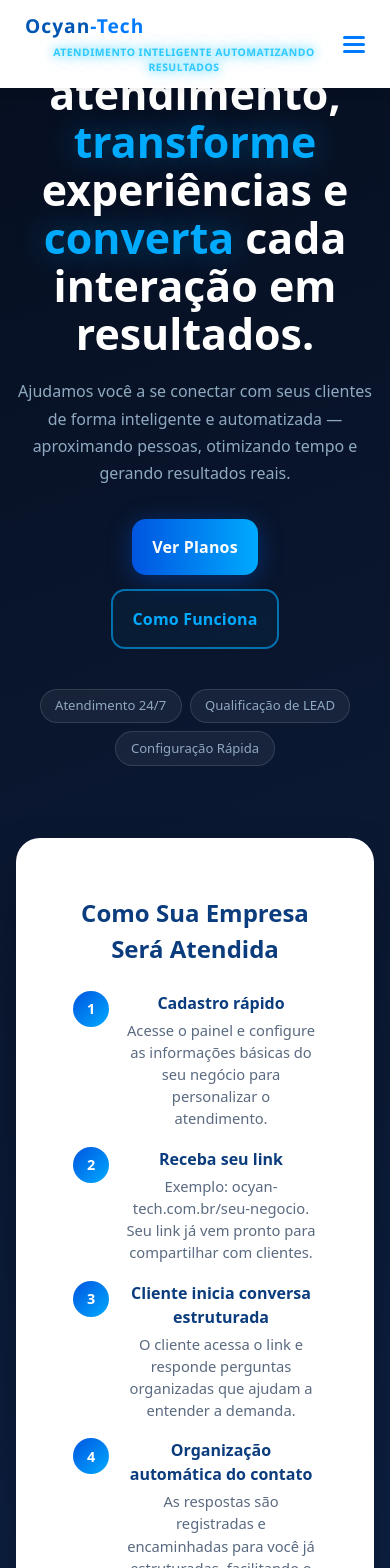
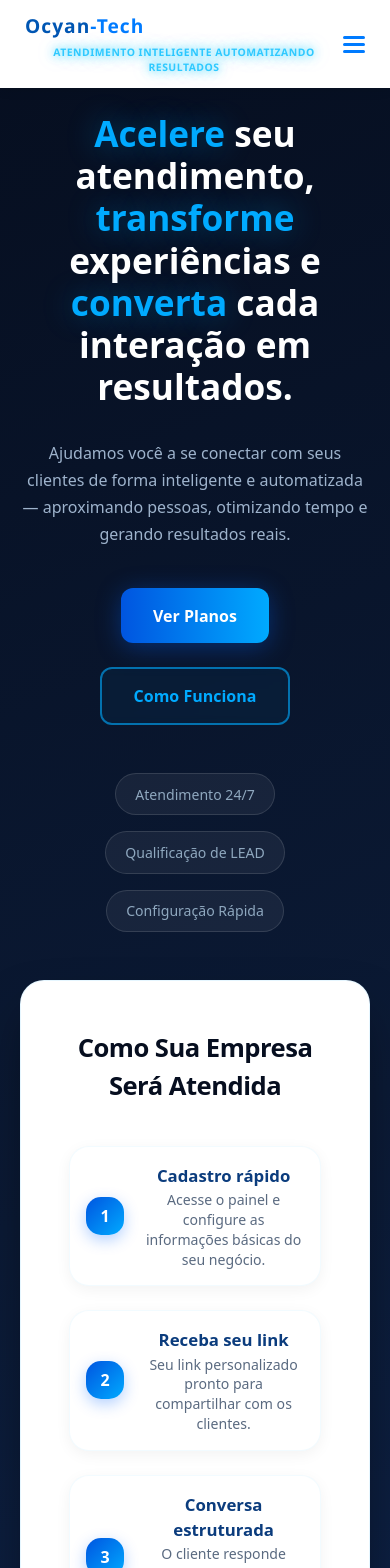
Before and after one commit to OcimarPrado/Frontend-ProjetoA, a React (Vite) app: page / in a window 390 px wide. Shown: the top 1568 px of the page. Built offline with nearby package versions, Linux system fonts and the light colour scheme.

Commit message:
ajuste hero responsivo

```diff
--- a/src/components/Hero.tsx
+++ b/src/components/Hero.tsx
@@ -20,15 +20,10 @@ const Hero: React.FC = () => {
           </p>
 
           <div className="hero-cta">
-            <a href="#planos" className="btn-primary">
-              Ver Planos
-            </a>
-            <a href="#como-funciona" className="btn-secondary">
-              Como Funciona
-            </a>
+            <a href="#planos" className="btn-primary">Ver Planos</a>
+            <a href="#como-funciona" className="btn-secondary">Como Funciona</a>
           </div>
 
-          {/* Seção de Badges com Tooltip */}
           <div className="hero-features">
             <div
               className="feature-badge"
@@ -63,44 +58,28 @@ const Hero: React.FC = () => {
               <div className="step-number">1</div>
               <div className="step-content">
                 <strong>Cadastro rápido</strong>
-                <p>
-                  Acesse o painel e configure as informações básicas do seu
-                  negócio para personalizar o atendimento.
-                </p>
+                <p>Acesse o painel e configure as informações básicas do seu negócio.</p>
               </div>
             </div>
-
             <div className="info-step">
               <div className="step-number">2</div>
               <div className="step-content">
                 <strong>Receba seu link</strong>
-                <p>
-                  Exemplo: ocyan-tech.com.br/seu-negocio. Seu link já vem pronto
-                  para compartilhar com clientes.
-                </p>
+                <p>Seu link personalizado pronto para compartilhar com os clientes.</p>
               </div>
             </div>
-
             <div className="info-step">
               <div className="step-number">3</div>
               <div className="step-content">
-                <strong>Cliente inicia conversa estruturada</strong>
-                <p>
-                  O cliente acessa o link e responde perguntas organizadas que
-                  ajudam a entender a demanda.
-                </p>
+                <strong>Conversa estruturada</strong>
+                <p>O cliente responde perguntas organizadas que facilitam a demanda.</p>
               </div>
             </div>
-
             <div className="info-step">
               <div className="step-number">4</div>
               <div className="step-content">
-                <strong>Organização automática do contato</strong>
-                <p>
-                  As respostas são registradas e encaminhadas para você já
-                  estruturadas, facilitando o atendimento e evitando perda de
-                  informações.
-                </p>
+                <strong>Organização automática</strong>
+                <p>Receba os contatos já filtrados e prontos para o fechamento.</p>
               </div>
             </div>
           </div>
--- a/src/styles/Hero.css
+++ b/src/styles/Hero.css
@@ -5,42 +5,36 @@
   display: flex;
   justify-content: center;
   align-items: center;
-  min-height: 50vh;
+  min-height: 80vh;
   position: relative;
   overflow: hidden;
 }
 
-.hero::before {
-  content: '';
-  position: absolute;
-}
-
 .hero-inner {
   display: grid;
-  grid-template-columns: 1.2fr 0.8fr; /* Dá um pouco mais de espaço para o texto */
-  gap: 5rem;
+  grid-template-columns: 1.2fr 0.8fr;
+  gap: 3rem;
   max-width: 1200px;
   width: 100%;
-  align-items: center; /* Alinha o texto e o card horizontalmente */
-  z-index: 1; /* Garante que fique acima de elementos de decoração */
+  align-items: center;
+  z-index: 1;
 }
 
 .hero h1 {
-  font-size: clamp(2.5rem, 3vw, 1rem);
+  font-size: clamp(2.2rem, 4vw, 3.5rem);
   font-weight: 800;
-  margin-bottom:2.5rem;
-  margin-top: -50px;
-  line-height: 1.;
-  text-align: left; /* Garante alinhamento à esquerda no desktop */
+  margin-bottom: 2rem;
+  line-height: 1.2;
+  text-align: left;
 }
 
-.hero h1 span {
+.hero h1 span.highlight {
   color: #00aaff;
   text-shadow: 0 0 30px rgba(0, 170, 255, 0.4);
 }
 
 .hero-description {
-  font-size: clamp(1rem, 2.5vw, 1.2rem);
+  font-size: clamp(1rem, 1.5vw, 1.2rem);
   color: #9eb3cc;
   margin-bottom: 2.5rem;
   line-height: 1.7;
@@ -48,31 +42,24 @@
 
 .hero-cta {
   display: flex;
-  gap: 3rem;
-  margin-bottom: 2.5rem;
+  gap: 1.5rem;
+  margin-bottom: 3rem;
   flex-wrap: wrap;
 }
 
-.btn-primary,
-.btn-secondary {
+.btn-primary, .btn-secondary {
   padding: 0.95rem 2rem;
   border-radius: 12px;
   font-weight: 700;
   font-size: 1rem;
   text-decoration: none;
   transition: all 0.3s ease;
-  letter-spacing: 0.01em;
 }
 
 .btn-primary {
   background: linear-gradient(90deg, #0055e0, #00aaff);
   color: #fff;
   box-shadow: 0 4px 24px rgba(0, 100, 255, 0.35);
-}
-
-.btn-primary:hover {
-  transform: translateY(-3px);
-  box-shadow: 0 8px 28px rgba(0, 102, 255, 0.55);
 }
 
 .btn-secondary {
@@ -82,23 +69,111 @@
   backdrop-filter: blur(4px);
 }
 
-.btn-secondary:hover {
-  background: rgba(0, 170, 255, 0.15);
-  border-color: #00aaff;
+/* =====================
+   INFO BOX PREMIUM (DESIGN ATUALIZADO)
+   ===================== */
+.info-box {
+  background: rgba(255, 255, 255, 0.95); /* Branco quase sólido com leve transparência */
+  backdrop-filter: blur(10px);
+  color: #0b3c7d;
+  padding: 3.5rem 2.5rem;
+  border-radius: 40px; /* Bordas mais arredondadas para aspecto moderno */
+  box-shadow:
+    0 20px 40px rgba(0, 0, 0, 0.2),
+    inset 0 0 0 1px rgba(255, 255, 255, 0.5);
+  border: 1px solid rgba(0, 170, 255, 0.1);
+  position: relative;
+  overflow: hidden;
 }
 
-.hero-features {
+.info-box h3 {
+  font-size: 1.6rem;
+  font-weight: 800;
+  margin-bottom: 2.5rem;
+  color: #060e1f;
+  text-align: center;
+  letter-spacing: -0.02em;
+}
+
+.info-steps {
   display: flex;
-  gap: 3rem;
-  flex-wrap: wrap;
+  flex-direction: column;
+  gap: 1.5rem;
+}
+
+/* Transformando cada passo em um mini-card premium */
+.info-step {
+  display: flex;
+  align-items: center;
+  gap: 1.2rem;
+  background: #ffffff;
+  padding: 1.2rem;
+  border-radius: 20px;
+  transition: all 0.4s cubic-bezier(0.175, 0.885, 0.32, 1.275);
+  box-shadow: 0 4px 15px rgba(0, 0, 0, 0.05);
+  border: 1px solid rgba(0, 170, 255, 0.05);
+}
+
+.info-step:hover {
+  transform: translateY(-5px) scale(1.02);
+  box-shadow: 0 12px 25px rgba(0, 100, 255, 0.1);
+  border-color: rgba(0, 170, 255, 0.3);
+}
+
+.step-number {
+  background: linear-gradient(135deg, #0055e0, #00aaff);
+  color: #fff;
+  font-weight: 800;
+  width: 45px;
+  height: 45px;
+  border-radius: 15px; /* Quadrado arredondado como na imagem */
+  display: flex;
+  align-items: center;
+  justify-content: center;
+  flex-shrink: 0;
+  font-size: 1.1rem;
+  box-shadow: 0 5px 15px rgba(0, 100, 255, 0.3);
+}
+
+.step-content strong {
+  display: block;
+  font-size: 1.05rem;
+  color: #0b3c7d;
+  margin-bottom: 0.15rem;
+  font-weight: 700;
+}
+
+.step-content p {
+  color: #5a6a80;
+  font-size: 0.88rem;
+  margin: 0;
+  line-height: 1.4;
+}
+
+/* Ajuste Mobile para o Novo Design */
+@media (max-width: 480px) {
+  .info-box {
+    padding: 2.5rem 1.5rem;
+    border-radius: 30px;
+  }
+
+  .info-step {
+    padding: 1rem;
+  }
+
+  .step-number {
+    width: 38px;
+    height: 38px;
+    font-size: 1rem;
+  }
 }
 
 /* =====================
-   FEATURE BADGES COM TOOLTIP
+   FEATURE BADGES (TOOLTIP)
    ===================== */
 .hero-features {
   display: flex;
-  gap: 2rem;
+  gap: 1rem;
   flex-wrap: wrap;
   position: relative;
 }
@@ -107,127 +182,73 @@
   background: rgba(255, 255, 255, 0.06);
   border: 1px solid rgba(255, 255, 255, 0.12);
   border-radius: 999px;
-  padding: .6rem 1.2rem; /* Ajustado para formato pílula */
+  padding: 0.6rem 1.2rem;
   font-size: 0.88rem;
   color: #8fa8bf;
   transition: all 0.3s ease;
-  cursor: help; /* Indica que há uma informação extra */
-  position: relative; /* Necessário para o tooltip */
+  cursor: help;
+  position: relative;
 }
 
-/* O "Card" explicativo que fica escondido */
+/* O Card que flutua acima do botão */
 .feature-badge::after {
-  content: attr(data-tooltip); /* Pega o texto do HTML */
+  content: attr(data-tooltip);
   position: absolute;
-  bottom: 140%;
+  bottom: 140%; /* Ajustado para ficar acima */
   left: 50%;
   transform: translateX(-50%) translateY(10px);
-  background: #0d2248; /* Cor interna do seu Hero */
+  background: #00aaff;
   color: #fff;
   padding: 12px;
   border-radius: 12px;
+  width: 220px;
   font-size: 0.8rem;
-  width: 200px;
+  line-height: 1.4;
   text-align: center;
-  line-height: 1.4;
-  box-shadow: 0 10px 30px rgba(0, 0, 0, 0.5);
-  border: 1px solid rgba(0, 170, 255, 0.3);
-  pointer-events: none;
+  box-shadow: 0 10px 30px rgba(0,0,0,0.5);
   opacity: 0;
   visibility: hidden;
-  transition: all 0.3s ease;
+  transition: all 0.3s cubic-bezier(0.175, 0.885, 0.32, 1.275);
   z-index: 100;
-  white-space: normal; /* Permite quebra de linha no texto explicativo */
+  white-space: normal;
 }
 
 /* Triângulo do balão */
 .feature-badge::before {
   content: '';
   position: absolute;
-  bottom: 10%;
+  bottom: 125%;
   left: 50%;
   transform: translateX(-50%);
-  border-width: 10px 10px 10px;
+  border-width: 8px 8px 0 8px;
   border-style: solid;
-  border-color: rgba(0, 170, 255, 0.3) transparent transparent transparent;
+  border-color: #00aaff transparent transparent transparent;
   opacity: 0;
   visibility: hidden;
   transition: all 0.3s ease;
   z-index: 101;
 }
 
-/* Mostrar ao passar o mouse ou focar (clique mobile) */
-.feature-badge:hover::after,
-.feature-badge:focus::after,
-.feature-badge:hover::before,
-.feature-badge:focus::before {
+.feature-badge:hover::after, .feature-badge:focus::after,
+.feature-badge:hover::before, .feature-badge:focus::before {
   opacity: 1;
   visibility: visible;
-  transform: translateX(-50%) translateY(180%);
+  transform: translateX(-50%) translateY(0);
 }
 
 .feature-badge:hover {
   background: rgba(0, 170, 255, 0.15);
-  border-color: rgba(0, 170, 255, 0.5);
-  color: #00ccff;
+  border-color: #00aaff;
+  color: #fff;
 }
 
 /* Info Box */
 .info-box {
-  background: rgba(255, 255, 255, 1);
+  background: #fff;
   color: #0b3c7d;
-  padding: 3.5rem;
+  padding: 3rem;
   border-radius: 24px;
   box-shadow: 0 25px 50px -12px rgba(0, 0, 0, 0.5);
-  border: 1px solid rgba(255, 255, 255, 0.1);
-}
-
-.info-box h3 {
-  font-size: 1.5rem;
-  font-weight: 800;
-  margin-bottom: 1.5rem;
-  color: #0b3c7d;
-  text-align: center;
-}
-
-.info-steps {
-  display: flex;
-  flex-direction: column;
-  gap: 1.1rem;
-}
-
-.info-step {
-  display: flex;
-  align-items: flex-start;
-  gap: 1rem;
-}
-
-.step-number {
-  background: linear-gradient(135deg, #0055e0, #00aaff);
-  color: #fff;
-  font-weight: 700;
-  width: 36px;
-  height: 36px;
-  border-radius: 50%;
-  display: flex;
-  align-items: center;
-  justify-content: center;
-  flex-shrink: 0;
-  font-size: 0.9rem;
-}
-
-.step-content strong {
-  display: block;
-  font-size: 1rem;
-  color: #0b3c7d;
-  margin-bottom: 0.25rem;
-}
-
-.step-content p {
-  color: #5a6a80;
-  font-size: 0.92rem;
-  margin: 0;
-  line-height: 1.5;
 }
 
 /* =====================
@@ -235,77 +256,22 @@
    ===================== */
 @media (max-width: 900px) {
   .hero {
-    padding: 35rem 1.25rem 3.5rem;
-    min-height: 100svh;
-    align-items: flex-start;
+    padding: 7rem 1.25rem 3rem; /* Padding corrigido para o slogan aparecer */
+    min-height: auto;
   }
 
   .hero-inner {
     grid-template-columns: 1fr;
-    gap: 4.5rem;
+    gap: 3rem;
+    text-align: center;
   }
 
   .hero h1 {
-    font-size: clamp(2.4rem, 9vw, 3rem);
-    line-height: 1.12;
     text-align: center;
-    margin-bottom: 1.25rem;
+    margin-top: 0;
   }
 
-  .hero-description {
-    font-size: clamp(1rem, 4vw, 1.1rem);
-    text-align: center;
-    color: #8faac0;
-    margin-bottom: 2rem;
-  }
-
-  .hero-cta {
+  .hero-cta, .hero-features {
     justify-content: center;
-    gap: 0.85rem;
-  }
-
-  .btn-primary,
-  .btn-secondary {
-    flex: 1 1 140px;
-    text-align: center;
-    padding: 1rem 1.25rem;
-    font-size: 1rem;
-    border-radius: 14px;
-  }
-
-  .hero-features {
-    justify-content: center;
-    gap: 0.5rem;
-  }
-
-  .feature-badge {
-    font-size: 0.82rem;
-    padding: 0.4rem 0.9rem;
-  }
-
-  .info-box {
-    margin-top: 0;
   }
 }
-
-@media (max-width: 480px) {
-  .hero {
-    padding: 4.5rem 1rem 3rem;
-  }
-
-  .hero h1 {
-    font-size: clamp(2.2rem, 11vw, 2.8rem);
-  }
-
-  .btn-primary,
-  .btn-secondary {
-    flex: 1 1 100%;
-    max-width: 320px;
-    margin: 0 auto;
-  }
-
-  .hero-cta {
-    flex-direction: column;
-    align-items: center;
-  }
-}
```
